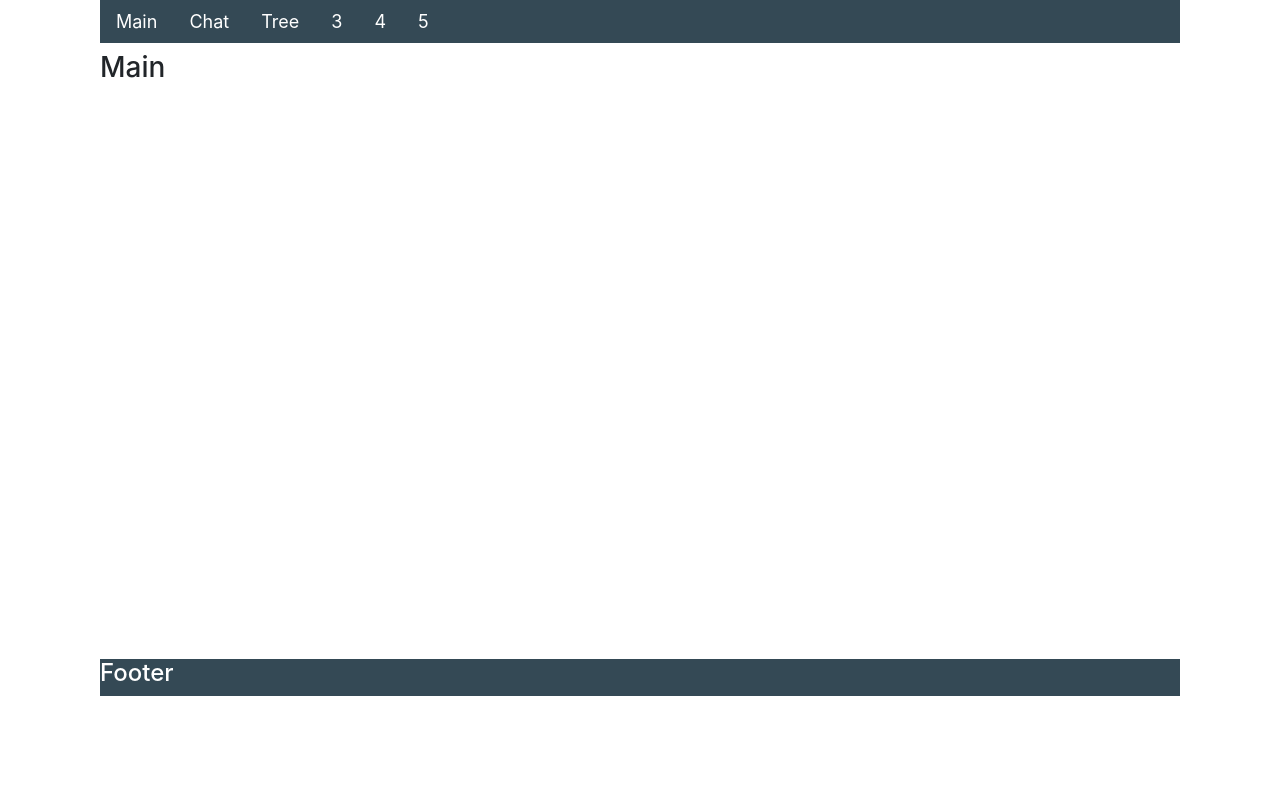
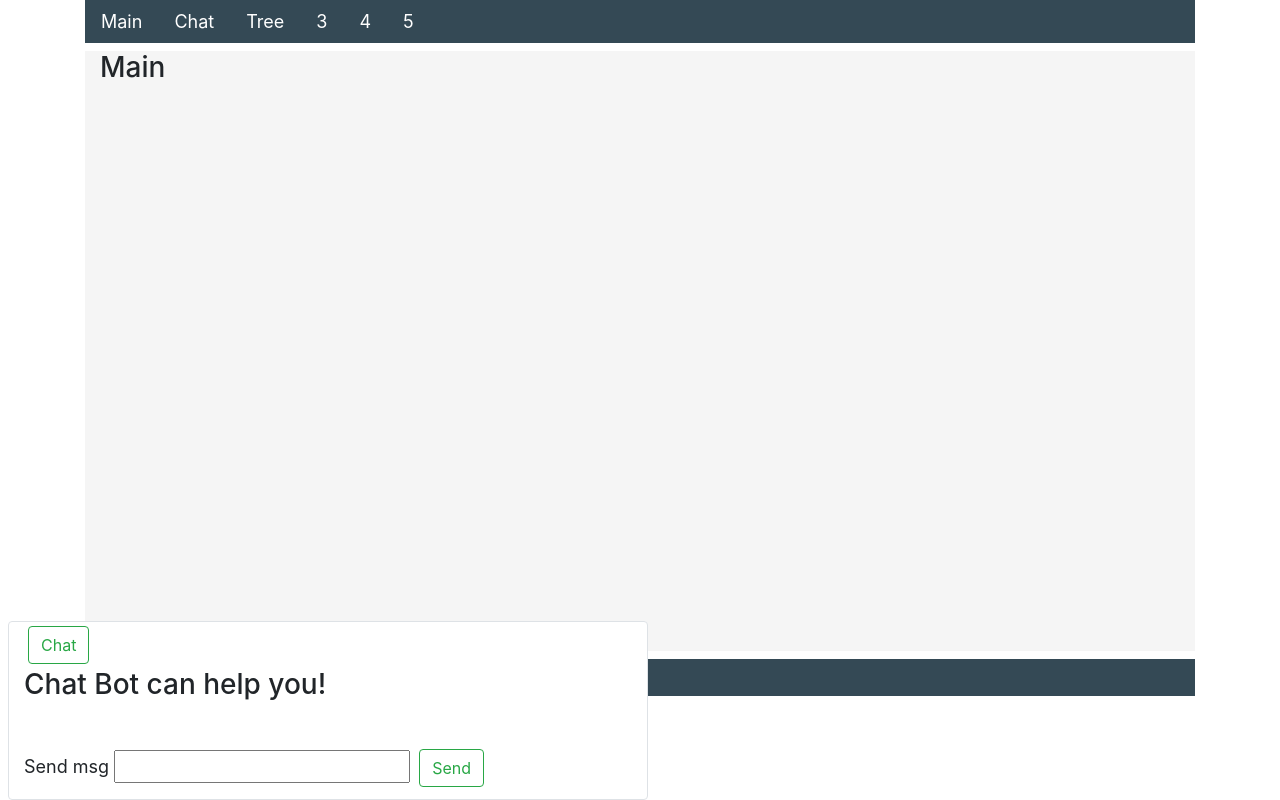
Before and after one commit to andrey-zubov/genderbot, a Django app: page / in a window 1280 px wide. Run offline with Django 3.2, Linux system fonts and the light colour scheme; some libraries are stand-ins or nearby versions.

Commit message:
done: chat panel

```diff
--- a/help_bot/help_bot_urls.py
+++ b/help_bot/help_bot_urls.py
@@ -4,7 +4,7 @@ from .views import hello, MainPage, ChatPage, tree_page, ChatTest
 
 urlpatterns = [
     path('', MainPage.as_view(), name='main_page'),
-    path('chat/', ChatPage.as_view(), name='chat'),
+    path('', ChatPage.as_view(), name='chat'),
     path('chat_test/', ChatTest.as_view(), name='chat_test'),
     re_path(r'^tree/$', tree_page, name='tree'),
     path('hello/', hello, name='hello'),
--- a/help_bot/templates/help_bot/chat.html
+++ b/help_bot/templates/help_bot/chat.html
@@ -1,10 +1,11 @@
-{% extends 'help_bot/main_template.html' %}
+{#{% extends 'help_bot/main_template.html' %}#}
 
-{% block title %}
-    Chat
-{% endblock %}
+{#{% block title %}#}
+{#    Chat#}
+{#{% endblock %}#}
 
-{% block content %}
+{#{% block content %}#}
+{#{% block chat_panel %}#}
 
 <script type="text/javascript">
     $(document).ready(function f1() {
@@ -61,20 +62,21 @@
 
 {#    <form method="post">#}
 {#        {% csrf_token %}#}
-    <div id="chat_div" class="py-1 col-6 d-inline-flex flex-column rounded"
-         style="background-color: #F5F5F5; min-height: 200px;min-width: 300px">
+<div id="chat_div"
+     class="py-1 d-inline-flex flex-column rounded"
+     style="background-color: #F5F5F5; overflow: scroll; max-height: 400px">
     <p hidden id="bot_text"
        class="text-left alert alert-dark text-wrap shadow-sm rounded"></p>
     <p hidden id="user_text"
        class="text-right alert alert-success text-wrap shadow-sm rounded"></p>
 </div>
 
-    <div id="div_add_btn" class="col-6 my-2">
+<div id="div_add_btn" class="my-2">
     <button hidden id="btn_select" type="button"
             class="btn btn-outline-primary m-sm-1"></button>
 </div>
 
-    <div class="my-2 col-6">
+<div class="my-2">
     <label for="user_input">Send msg</label>
     <input id="user_input" type="text">
 
@@ -85,4 +87,4 @@
 </div>
 {#    </form>#}
 
-{% endblock %}
+{#{% endblock %}#}
--- a/help_bot/templates/help_bot/main_template.html
+++ b/help_bot/templates/help_bot/main_template.html
@@ -30,7 +30,6 @@
 <div class="container">
 
     <header>
-        <div class="container">
         <nav class="nav" style="background-color: #344955">
             <a class="nav-link text-white" href="/">Main</a>
             <a class="nav-link text-white" href="{% url 'chat' %}">Chat</a>
@@ -39,11 +38,11 @@
             <a class="nav-link text-white" href="#">4</a>
             <a class="nav-link text-white" href="#">5</a>
         </nav>
-        </div>
     </header>
 
     <main>
-        <div class="container my-2" style="min-height: 600px">
+        <div class="container my-2"
+             style="min-height: 600px; background-color: whitesmoke">
             <section class="content">
                 {% block content %}{% endblock %}
             </section>
@@ -51,12 +50,18 @@
     </main>
 
     <footer>
-        <div class="container">
         <nav class="nav" style="background-color: #344955">
             <h4 class="text-white">Footer</h4>
         </nav>
+    </footer>
+
+    <div id="id_chat_panel"
+         class="chat_panel fixed-bottom col-6 rounded mx-2 border"
+         style="background-color: white;">
+        <button class="btn btn-outline-success m-sm-1">Chat</button>
+        {#        {% block chat_panel %}{% endblock %}#}
+        {% include 'help_bot/chat.html' %}
     </div>
-    </footer>
 
 </div>
 
```
Lines whose indentation alone changed are shown as unchanged.
